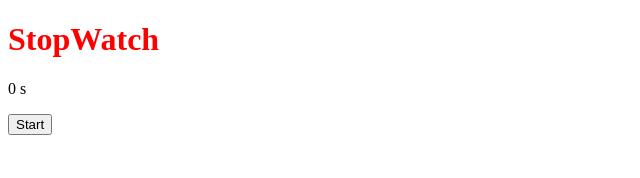
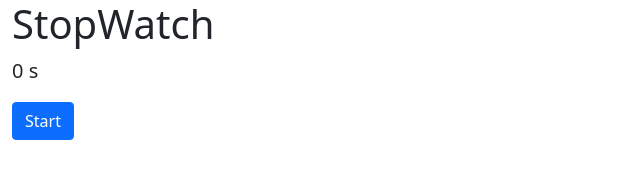
Before and after one commit to ankitabinu1998/StopWatch, a plain HTML site: page index.html in a window 1280 px wide. Shown: the whole page, without its empty margins (0-640 px from the left). Drawn offline with nearby package versions, Linux system fonts and the light colour scheme.

Commit message:
Used bootstrap for styling

```diff
--- a/index.html
+++ b/index.html
@@ -6,11 +6,21 @@
     <meta name="viewport" content="width=device-width, initial-scale=1.0">
     <title>StopWatch</title>
     <link rel="stylesheet" href="styles.css">
+    <link href="https://cdn.jsdelivr.net/npm/bootstrap@5.1.3/dist/css/bootstrap.min.css" rel="stylesheet" integrity="sha384-1BmE4kWBq78iYhFldvKuhfTAU6auU8tT94WrHftjDbrCEXSU1oBoqyl2QvZ6jIW3" crossorigin="anonymous">
     <script src="javascript.js"></script>
+
+
 </head>
 <body>
-    <h1>StopWatch</h1>
-    <p id="counter">0 s</p>
-    <button id="Button" onClick="buttonText()">Start</button>
+    <div class="container-fluid">
+        <h1 class="Display-3">StopWatch</h1>
+        <div class="row">
+            <div class="col-sm-12"><p id="counter" class="lead">0 s</p></div>
+            <div class="col-sm-12"> <button id="Button" class="btn btn-primary" onClick="buttonText()">Start</button></div>
+        </div>
+
+
+    </div>
+    <script src="https://cdn.jsdelivr.net/npm/bootstrap@5.1.3/dist/js/bootstrap.bundle.min.js" integrity="sha384-ka7Sk0Gln4gmtz2MlQnikT1wXgYsOg+OMhuP+IlRH9sENBO0LRn5q+8nbTov4+1p" crossorigin="anonymous"></script>
 </body>
 </html>
--- a/styles.css
+++ b/styles.css
@@ -1,3 +1 @@
-h1{
-    color:red;
-}
+/* used bootstrap */
```
